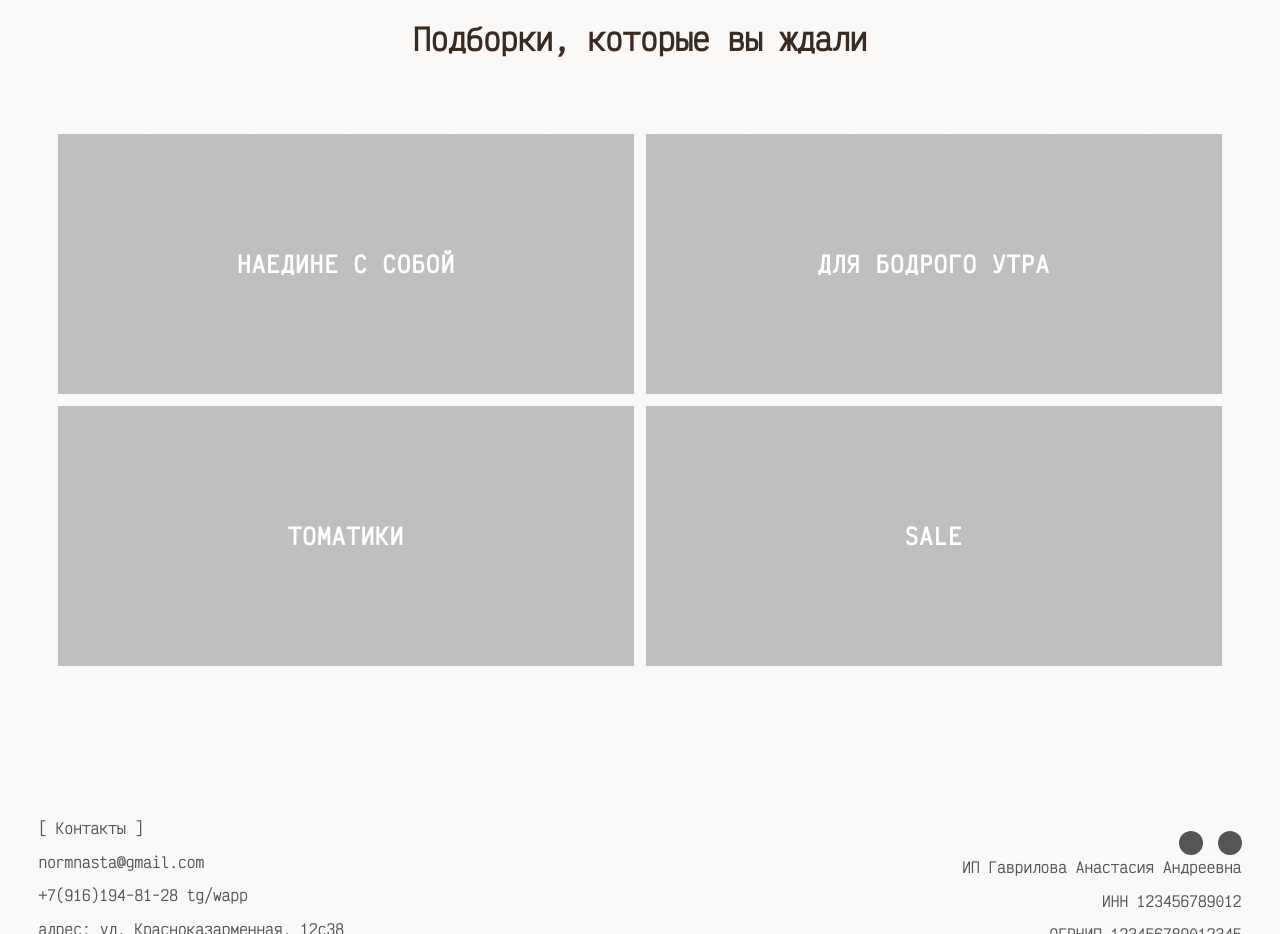
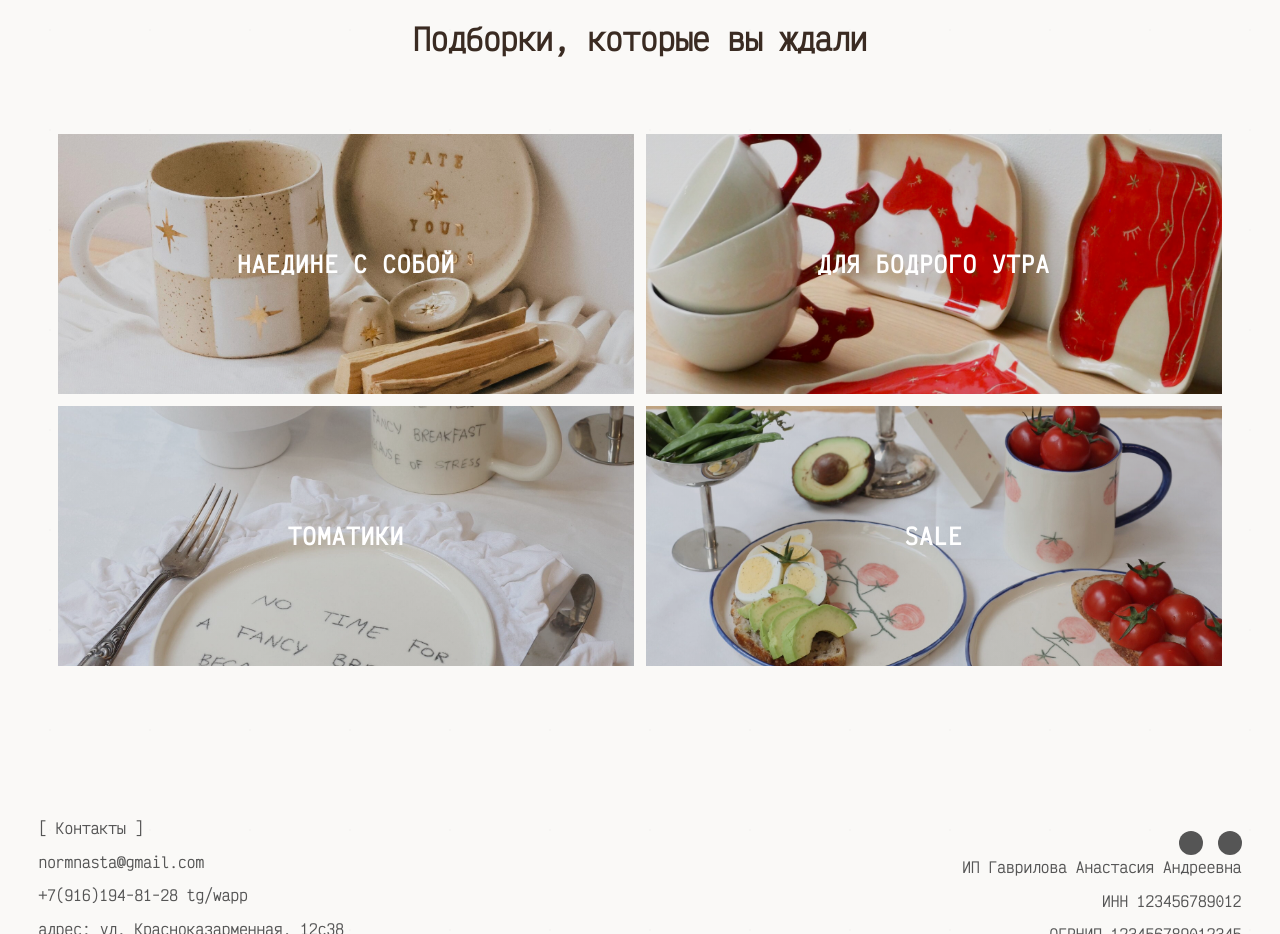
Before and after one commit to alenaavtoreeva/website_copy, a plain HTML site: page index.html in a window 1280 px wide. Shown: the part 3520-4454 px from the top of the page. Drawn offline with Linux system fonts and the light colour scheme.

Commit message:
Update index.html

```diff
--- a/index.html
+++ b/index.html
@@ -162,16 +162,16 @@
         <section class="collections">
             <h3>Подборки, которые вы ждали</h3>
             <div class="collections-grid">
-                <a class="collection" href="#">
+                <a class="collection collection-1" href="#">
                     <div class="label">НАЕДИНЕ С СОБОЙ</div>
                 </a>
-                <a class="collection" href="#">
+                <a class="collection collection-2" href="#">
                     <div class="label">ДЛЯ БОДРОГО УТРА</div>
                 </a>
-                <a class="collection" href="#">
+                <a class="collection collection-3" href="#">
                     <div class="label">ТОМАТИКИ</div>
                 </a>
-                <a class="collection" href="#">
+                <a class="collection collection-4" href="#">
                     <div class="label">SALE</div>
                 </a>
             </div>
@@ -204,4 +204,5 @@
 
     <script src="js/script.js"></script>
 </body>
+
 </html>
```
